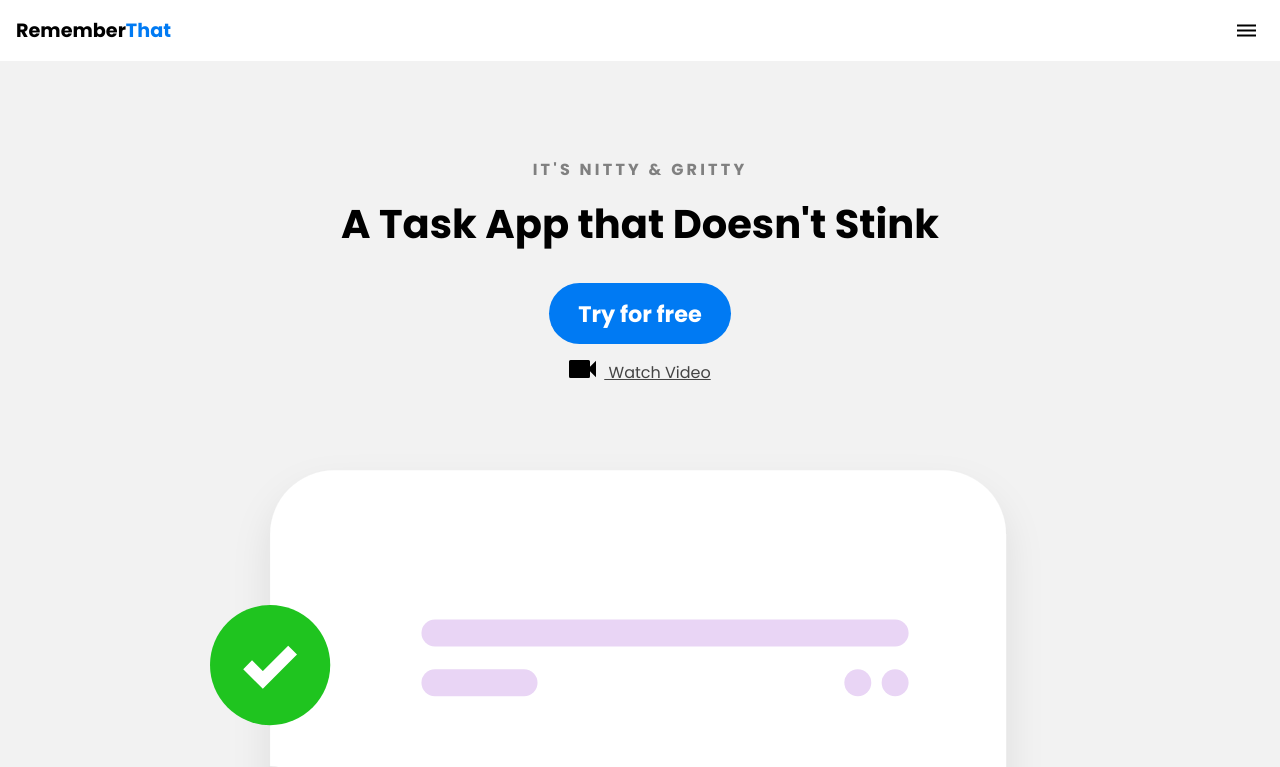
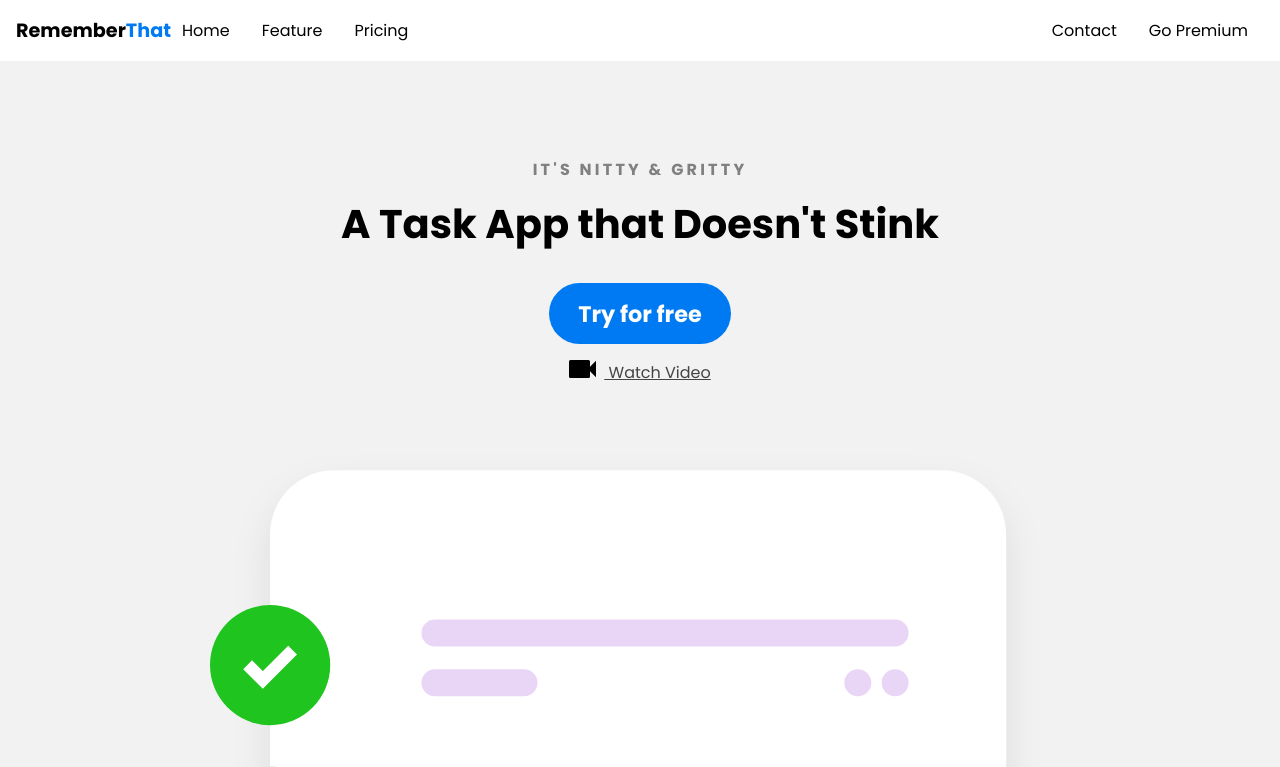
Before and after one commit to lamachad/TheCodersPlight, a plain HTML site: page index.html in a window 1280 px wide. Shown: the top 767 px of the page. Drawn offline with Linux system fonts and the light colour scheme.

Commit message:
progress

```diff
--- a/assets/style.css
+++ b/assets/style.css
@@ -13,14 +13,14 @@ body {
     background: white;
     padding: 1em;
 }
-.logo {
+.navbar .logo {
     text-decoration: none;
     font-weight: bold;
     color: black;
     font-size: 1.2em;
 }
-span {
-    color: var(--primary-color)
+.navbar .logo  span {
+    color: var(--primary-color);
 
 }
 nav {
@@ -193,3 +193,38 @@ nav {
 .secondary-nav li a:hover {
     font-weight: bold;
 }
+.mobile-menu-exit {
+    float: right;
+    margin: .5em;
+    cursor: pointer;
+}
+@media only screen and (min-width: 760px) {
+    .mobile-menu, .mobile-menu-exit {
+        display: none;
+    }
+    .navbar .container {
+        display: grid;
+        grid-template-columns: 150px auto;
+        justify-content: unset;
+    }
+    .navbar nav{
+        display: flex;
+        justify-content: space-between;
+        background: none;
+        position: unset;
+        height: auto;
+        width: 100%;
+        padding: 0;
+    }
+    .navbar nav ul {
+        display: flex;
+    }
+    .navbar nav ul a {
+        color: black;
+        font-size: 1em;
+        padding: .1em 1em;
+    }
+    ul.primary-nav {
+        margin: 0;
+    }
+}
--- a/index.html
+++ b/index.html
@@ -22,17 +22,16 @@
             src="assets/exit.svg"
             alt="exit menu"
             id="mobile-exit"
-            class="mobil-menu-exit"
+            class="mobile-menu-exit"
           />
           <ul class="primary-nav">
             <li><a href="#">Home</a></li>
             <li><a href="#">Feature</a></li>
             <li><a href="#">Pricing</a></li>
           </ul>
-
           <ul class="secondary-nav">
             <li><a href="#">Contact</a></li>
-            <li><a href="#">Feature</a></li>
+            <li class = "go-premium-cta"><a href="#">Go Premium</a></li>
           </ul>
         </nav>
       </div>
```
